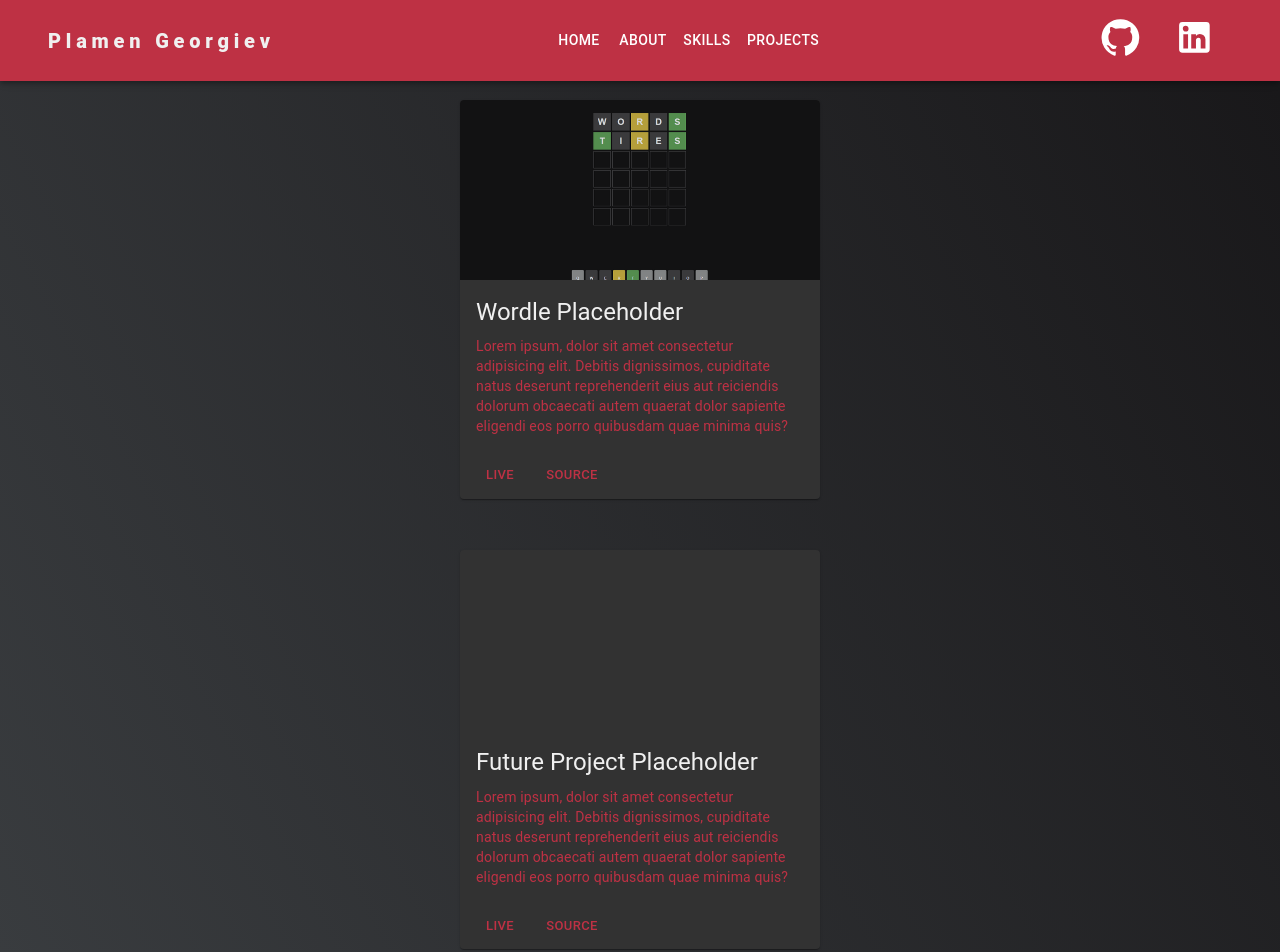
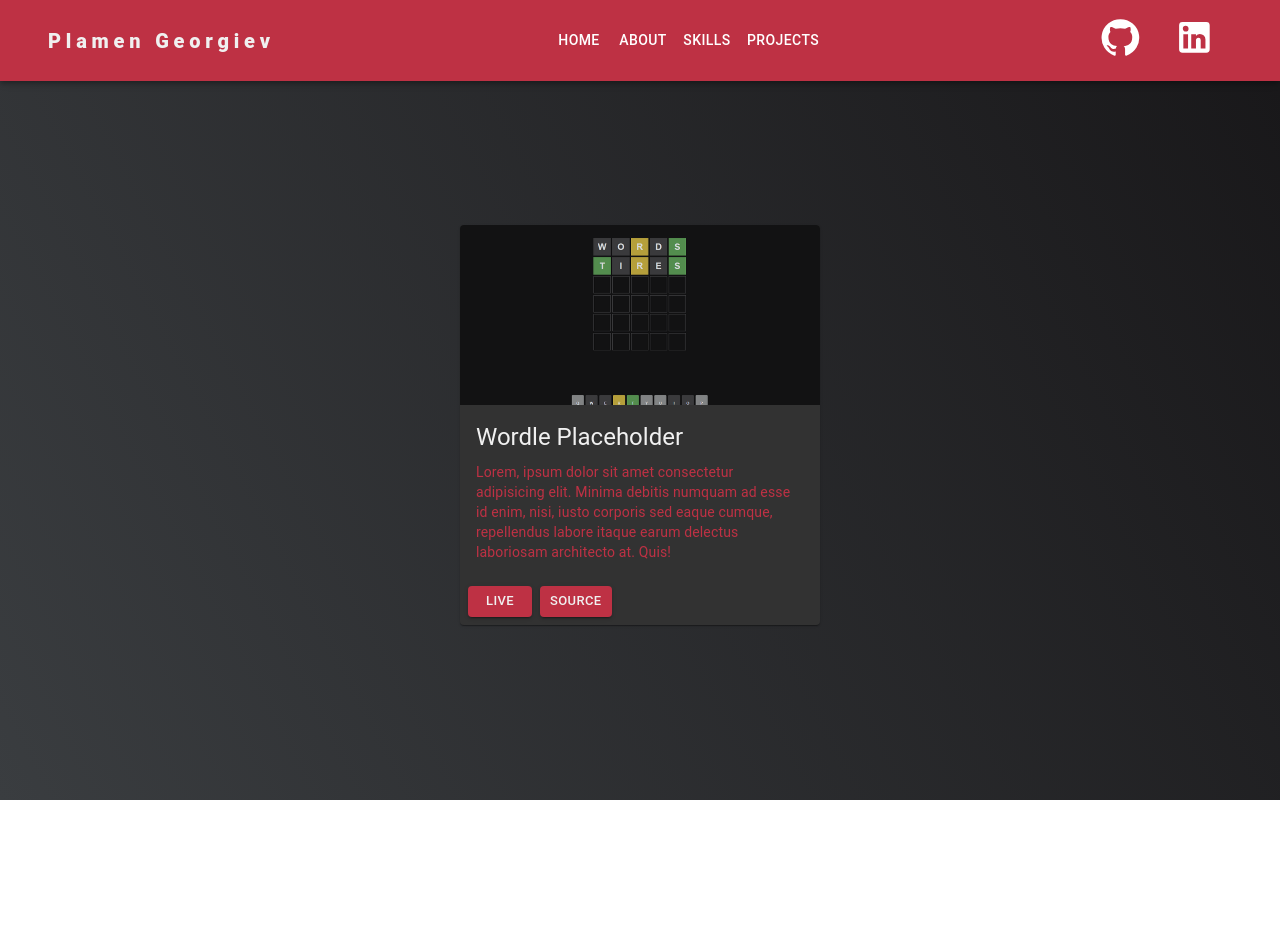
Before and after one commit to GeorgievPlamen/GeorgievPlamen.github.io, a React (Vite) app: page /projects in a window 1280 px wide. Shown: the top 952 px of the page. After the commit the page ends 800 px from the top, so only its background shows below. Built offline with nearby package versions, Linux system fonts and the light colour scheme.

Commit message:
Updated Projects Cards

```diff
--- /dev/null
+++ b/src/app/components/MyCard.tsx
@@ -0,0 +1,65 @@
+import {
+  Grid,
+  Card,
+  CardMedia,
+  CardContent,
+  Typography,
+  CardActions,
+  Button,
+} from "@mui/material";
+
+interface Props {
+  img: string;
+  title: string;
+  description: string;
+  liveLink: string;
+  sourceLink: string;
+}
+
+export default function MyCard({
+  img,
+  title,
+  description,
+  liveLink,
+  sourceLink,
+}: Props) {
+  return (
+    <Grid item>
+      <Card
+        sx={{
+          marginTop: "50px",
+          maxWidth: 360,
+          backgroundColor: "#323232",
+        }}
+      >
+        <CardMedia sx={{ height: 180 }} image={img} title={title} />
+        <CardContent>
+          <Typography gutterBottom variant="h5" component="div">
+            {title}
+          </Typography>
+          <Typography variant="body2" color="text.secondary">
+            {description}
+          </Typography>
+        </CardContent>
+        <CardActions>
+          <Button
+            variant="contained"
+            size="small"
+            href={liveLink}
+            target="_blank"
+          >
+            Live
+          </Button>
+          <Button
+            variant="contained"
+            size="small"
+            href={sourceLink}
+            target="_blank"
+          >
+            Source
+          </Button>
+        </CardActions>
+      </Card>
+    </Grid>
+  );
+}
--- a/src/app/components/SkillsContainer.tsx
+++ b/src/app/components/SkillsContainer.tsx
@@ -7,7 +7,7 @@ interface Props {
 
 export default function SkillsContainer({ img, description }: Props) {
   return (
-    <Grid item xs={1} justifyContent={"center"}>
+    <Grid item xs={0} justifyContent={"center"}>
       <Box
         sx={{
           display: "flex",
--- a/src/features/Home.tsx
+++ b/src/features/Home.tsx
@@ -8,19 +8,20 @@ export default function Home() {
   return (
     <MyBox>
       <Avatar sx={{ height: "200px", width: "200px" }} alt="My Picture" />
-      <Typography variant="h2" padding={"0.3em"}>
+      <Typography variant="h2" padding={"0.3em"} align="center">
         Hi, I'm Plamen
       </Typography>
-      <Typography variant="h5" color={"textSecondary"}>
+      <Typography variant="h5" color={"textSecondary"} align="center">
         a software developer
       </Typography>
       <Button
-        sx={{ margin: "2em" }}
+        sx={{ marginTop: "2em" }}
+        variant="contained"
         onClick={() => {
           nav("../about");
         }}
       >
-        <Typography>More about me</Typography>
+        <Typography align="center">More about me</Typography>
         <ChevronRight />
       </Button>
     </MyBox>
--- a/src/features/Projects.tsx
+++ b/src/features/Projects.tsx
@@ -1,62 +1,30 @@
-import {
-  Card,
-  CardMedia,
-  CardContent,
-  Typography,
-  CardActions,
-  Button,
-  Divider,
-} from "@mui/material";
+import { Grid } from "@mui/material";
 import MyBox from "../app/components/MyBox";
 import wordle from "/public/Images/wordle.png";
+import MyCard from "../app/components/MyCard";
 
 export default function Projects() {
   return (
     <>
       <MyBox>
-        <Card sx={{ maxWidth: 360, backgroundColor: "#323232" }}>
-          <CardMedia
-            sx={{ height: 180 }}
-            image={wordle}
-            title="Wordle Placeholder"
+        <Grid
+          container
+          columns={{ xs: 1, md: 2 }}
+          columnSpacing={{ xs: 5 }}
+          justifyContent={"center"}
+        >
+          <MyCard
+            img={wordle}
+            title={"Wordle Placeholder"}
+            description={
+              "Lorem, ipsum dolor sit amet consectetur adipisicing elit. Minima debitis numquam ad esse id enim, nisi, iusto corporis sed eaque cumque, repellendus labore itaque earum delectus laboriosam architecto at. Quis!"
+            }
+            liveLink={"https://www.nytimes.com/games/wordle/index.html"}
+            sourceLink={
+              "https://github.com/GeorgievPlamen/GeorgievPlamen.github.io"
+            }
           />
-          <CardContent>
-            <Typography gutterBottom variant="h5" component="div">
-              Wordle Placeholder
-            </Typography>
-            <Typography variant="body2" color="text.secondary">
-              Lorem ipsum, dolor sit amet consectetur adipisicing elit. Debitis
-              dignissimos, cupiditate natus deserunt reprehenderit eius aut
-              reiciendis dolorum obcaecati autem quaerat dolor sapiente eligendi
-              eos porro quibusdam quae minima quis?
-            </Typography>
-          </CardContent>
-          <CardActions>
-            <Button size="small">Live</Button>
-            <Button size="small">Source</Button>
-          </CardActions>
-        </Card>
-        <Divider />
-        <Card
-          sx={{ maxWidth: 360, backgroundColor: "#323232", marginTop: "50px" }}
-        >
-          <CardMedia sx={{ height: 180 }} title="Wordle Placeholder" />
-          <CardContent>
-            <Typography gutterBottom variant="h5" component="div">
-              Future Project Placeholder
-            </Typography>
-            <Typography variant="body2" color="text.secondary">
-              Lorem ipsum, dolor sit amet consectetur adipisicing elit. Debitis
-              dignissimos, cupiditate natus deserunt reprehenderit eius aut
-              reiciendis dolorum obcaecati autem quaerat dolor sapiente eligendi
-              eos porro quibusdam quae minima quis?
-            </Typography>
-          </CardContent>
-          <CardActions>
-            <Button size="small">Live</Button>
-            <Button size="small">Source</Button>
-          </CardActions>
-        </Card>
+        </Grid>
       </MyBox>
     </>
   );
--- a/src/features/Skills.tsx
+++ b/src/features/Skills.tsx
@@ -35,6 +35,7 @@ export default function Skills() {
         rowSpacing={3}
         columnSpacing={{ xs: 5 }}
         justifyContent={"center"}
+        maxWidth={"800px"}
       >
         {skills.map((skill) => (
           <SkillsContainer img={skill.img} description={skill.description} />
```
